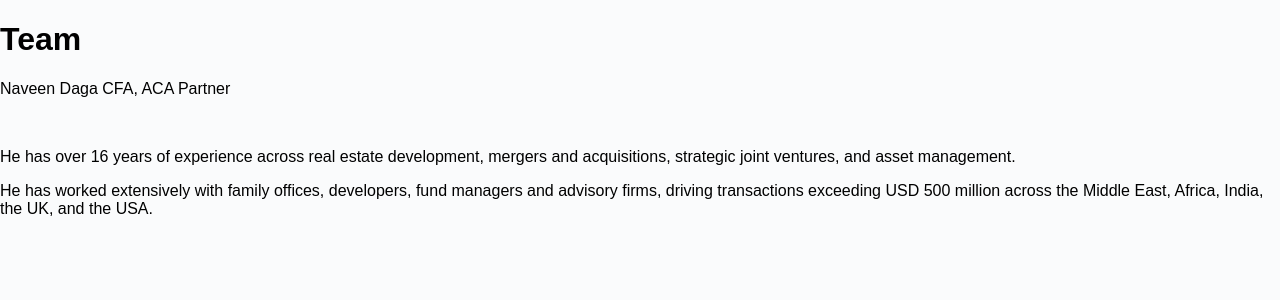
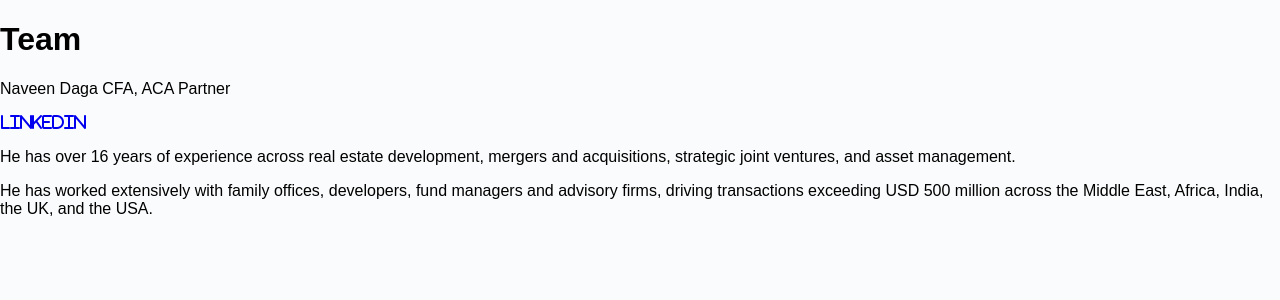
Before and after one commit to ashish161/naveen, a Jekyll site: the page built from _sections/03-team.md, in a window 1280 px wide. Shown: the top 300 px of the page. Built offline with Jekyll 4.4.1, drawn with Linux system fonts in a browser that asks for light colours.

Commit message:
Added fa-linkedin-square 1

```diff
--- a/_sections/03-team.md
+++ b/_sections/03-team.md
@@ -9,7 +9,7 @@ permalink: /team/
 # Team
 Naveen Daga CFA, ACA Partner
 
-<a href="https://www.linkedin.com/in/navindaga/" target="_blank" aria-label="LinkedIn"><i class="fab fa-linkedin-square"></i></a>
+<a href="https://www.linkedin.com/in/navindaga/" target="_blank" aria-label="LinkedIn"><i class="fab fa-linkedin-square">LinkedIn</i></a>
 
 He has over 16 years of experience across real estate development, mergers and acquisitions, strategic joint ventures, and asset management.
 
```
Also changed, not shown: 3 other files.
